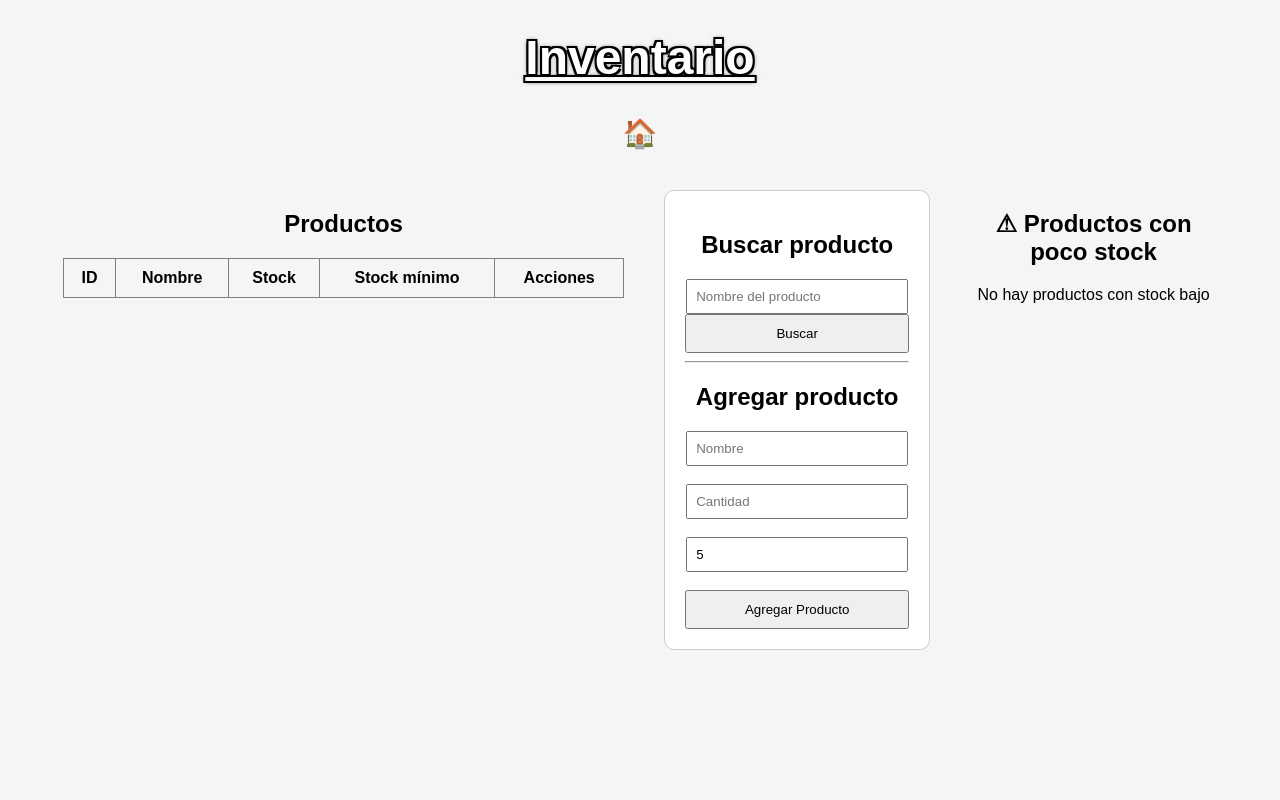
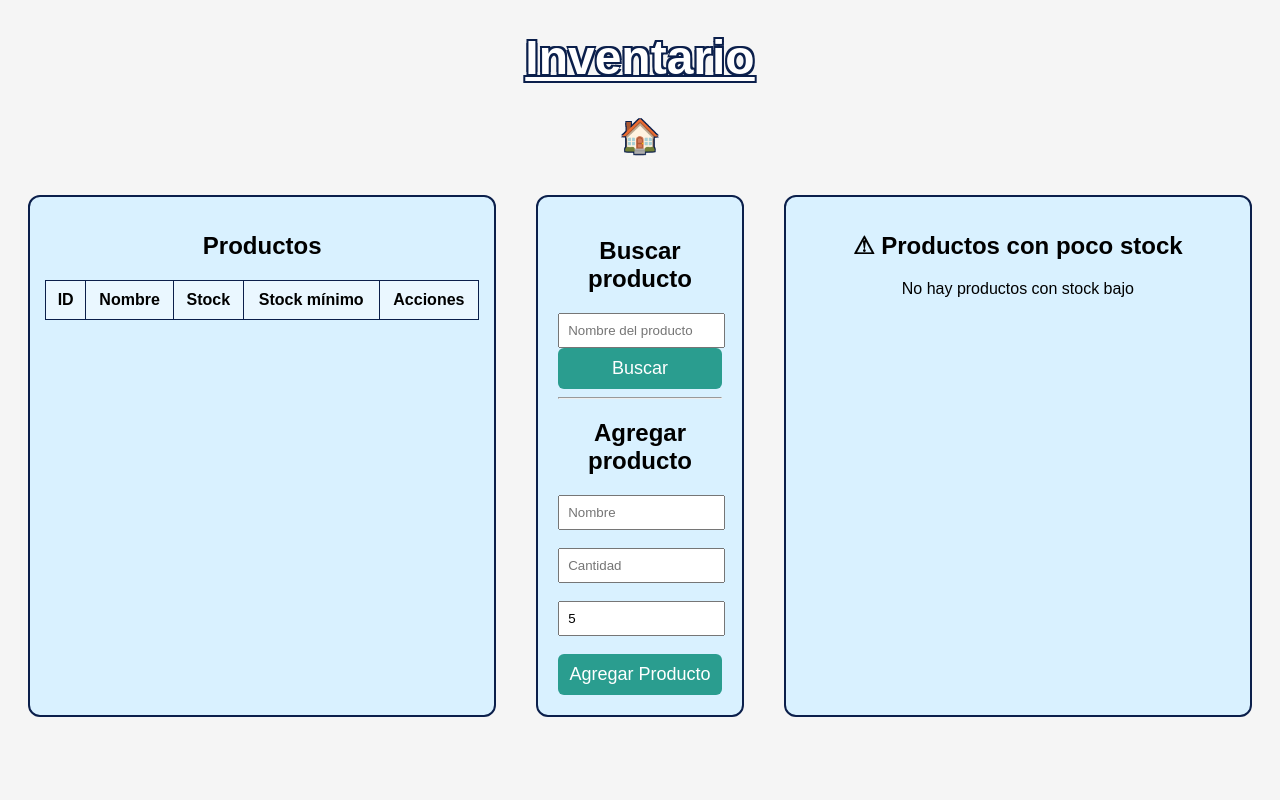
Before and after one commit to TizianoYantz/trabajo-final-desarrollo-software, a Flask app: page /inventario in a window 1280 px wide. Run offline with Flask 3, Linux system fonts and the light colour scheme; lists and menus that the app fills with data are empty.

Commit message:
cambio de colores

```diff
--- a/static/css/style.css
+++ b/static/css/style.css
@@ -11,25 +11,27 @@ body {
 
     background-color: #f5f5f5;
     font-family: 'Dancing Script', sans-serif;
+
+    justify-content: flex-start;
 }
 
 /* =========================
    TITULO PRINCIPAL (INDEX)
 ========================= */
 h1 {
-    margin-top: 40px;
-    font-size: 55px;
+    margin-top: 120px;
+    font-size: 65px;
+
     color: white;
 
     text-decoration: underline;
 
-    /* contorno negro del texto */
     text-shadow:
-        -2px -2px 0 #000,
-         2px -2px 0 #000,
-        -2px  2px 0 #000,
-         2px  2px 0 #000,
-         0px  0px 5px #000;
+        -2px -2px 0 #0b1f4b,
+         2px -2px 0 #0b1f4b,
+        -2px  2px 0 #0b1f4b,
+         2px  2px 0 #0b1f4b,
+         0px  0px 6px #0b1f4b;
 }
 
 /* =========================
@@ -50,9 +52,9 @@ h1 {
    BOTONES INVENTARIO / VENTAS
 ========================= */
 .boton {
-    width: 180px;
-    height: 90px;
-    font-size: 22px;
+    width: 230px;
+    height: 110px;
+    font-size: 28px;
 
     background: transparent;
 
@@ -66,19 +68,17 @@ h1 {
 
     font-family: 'Dancing Script', sans-serif;
 
-    /* contorno negro del texto */
     text-shadow:
-        -1px -1px 0 #000,
-         1px -1px 0 #000,
-        -1px  1px 0 #000,
-         1px  1px 0 #000;
+        -1px -1px 0 #0b1f4b,
+         1px -1px 0 #0b1f4b,
+        -1px  1px 0 #0b1f4b,
+         1px  1px 0 #0b1f4b;
 
-    /* borde interno negro */
     box-shadow: 0 0 0 2px black inset;
 }
 
 .boton:hover {
-    transform: scale(1.05);
+    transform: scale(1.08);
     background: rgba(255, 255, 255, 0.15);
 }
 
@@ -92,16 +92,24 @@ h1 {
 }
 
 /* =========================
-   TITULO INVENTARIO
+   TITULO INVENTARIO / VENTAS
 ========================= */
 .titulo {
     text-align: center;
     font-size: 48px;
     margin-top: 30px;
+
+    color: white;
+
+    text-shadow:
+        -2px -2px 0 #0b1f4b,
+         2px -2px 0 #0b1f4b,
+        -2px  2px 0 #0b1f4b,
+         2px  2px 0 #0b1f4b;
 }
 
 /* =========================
-   CONTENEDOR INVENTARIO
+   CONTENEDOR INVENTARIO / VENTAS
 ========================= */
 .contenedor-inventario {
     display: flex;
@@ -111,19 +119,31 @@ h1 {
 }
 
 /* =========================
-   TABLA PRODUCTOS
+   TABLAS Y STOCK BAJO
 ========================= */
-.tabla-productos {
+.tabla-productos,
+.stock-bajo {
     width: 65%;
+
+    background-color: #d9f1ff;
+    border: 2px solid #0b1f4b;
+    border-radius: 12px;
+
+    padding: 15px;
 }
 
-.tabla-productos table {
+.tabla-productos table,
+.stock-bajo table {
     width: 100%;
     border-collapse: collapse;
+    background-color: #eaf7ff;
 }
 
 .tabla-productos th,
-.tabla-productos td {
+.tabla-productos td,
+.stock-bajo th,
+.stock-bajo td {
+    border: 1px solid #0b1f4b;
     padding: 10px;
     text-align: center;
 }
@@ -134,9 +154,11 @@ h1 {
 .panel-lateral {
     width: 300px;
     padding: 20px;
-    border: 1px solid #ccc;
-    border-radius: 10px;
-    background-color: white;
+
+    border: 2px solid #0b1f4b;
+    border-radius: 12px;
+
+    background-color: #d9f1ff;
 }
 
 .panel-lateral input {
@@ -144,10 +166,64 @@ h1 {
     padding: 8px;
 }
 
+/* =========================
+   BOTONES GENERALES (BASE CHICA)
+========================= */
+button {
+    border: none;
+    padding: 5px 10px;
+    border-radius: 6px;
+    cursor: pointer;
+    font-family: 'Dancing Script', sans-serif;
+    font-size: 14px;
+    transition: 0.2s;
+}
+
+/* =========================
+   BOTÓN EDITAR (AZUL - CHICO)
+========================= */
+button[type="button"] {
+    background-color: #2d6cdf;
+    color: white;
+    font-size: 13px;
+    padding: 5px 10px;
+}
+
+button[type="button"]:hover {
+    background-color: #1f4fa8;
+    transform: scale(1.03);
+}
+
+/* =========================
+   BOTÓN ELIMINAR (ROJO - CHICO)
+========================= */
+form button {
+    background-color: #e63946;
+    color: white;
+    font-size: 13px;
+    padding: 5px 10px;
+}
+
+form button:hover {
+    background-color: #b91c1c;
+    transform: scale(1.03);
+}
+
+/* =========================
+   BOTONES PANEL (GRANDES)
+========================= */
 .panel-lateral button {
+    width: 100%;
     padding: 10px;
-    width: 100%;
-    cursor: pointer;
+    font-size: 18px;
+
+    background-color: #2a9d8f;
+    color: white;
+}
+
+.panel-lateral button:hover {
+    background-color: #1f776d;
+    transform: scale(1.05);
 }
 
 /* =========================
@@ -186,8 +262,17 @@ h1 {
     margin: 0;
 }
 
+/* =========================
+   BOTÓN HOME
+========================= */
 .home-link {
-    font-size: 28px;
+    font-size: 32px;
     text-decoration: none;
-    color: black;
+    color: white;
+
+    text-shadow:
+        -1px -1px 0 #0b1f4b,
+         1px -1px 0 #0b1f4b,
+        -1px  1px 0 #0b1f4b,
+         1px  1px 0 #0b1f4b;
 }
```
Also changed, not shown: static/img/fondo.jpg.
